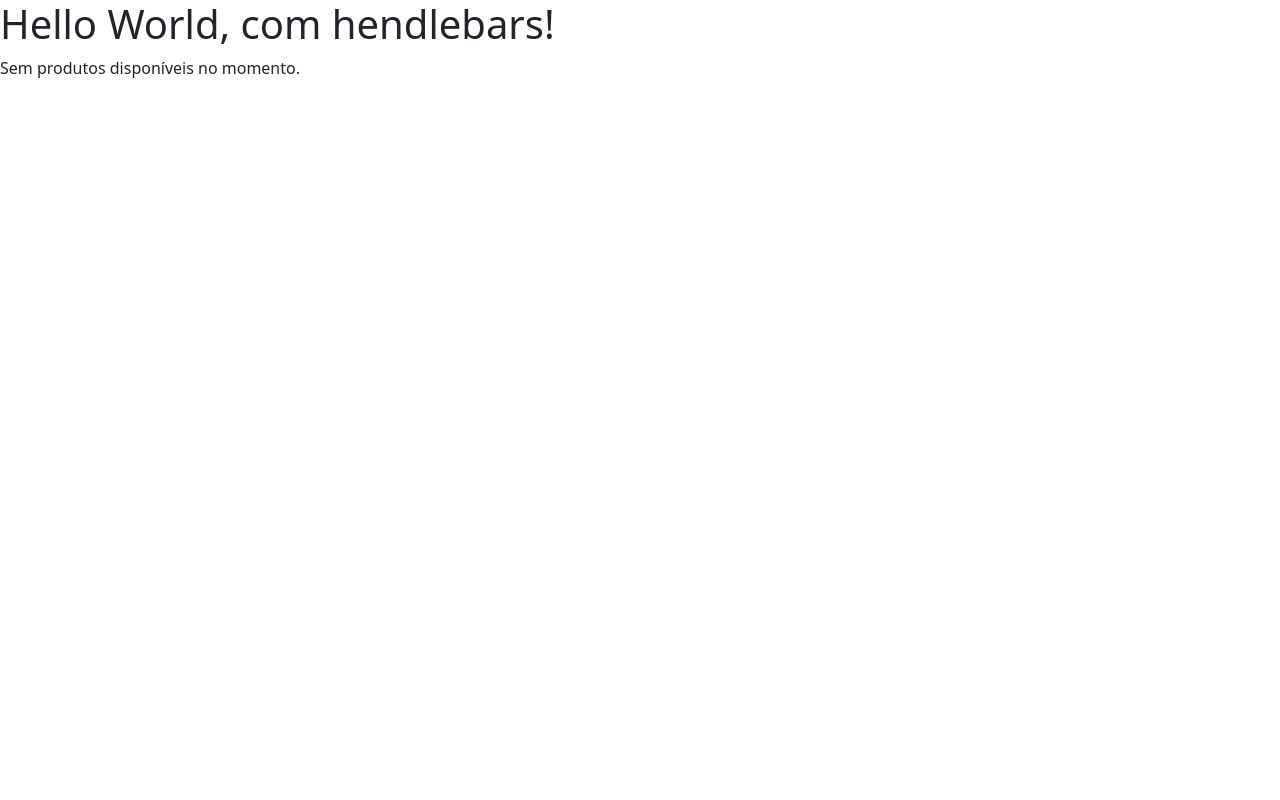
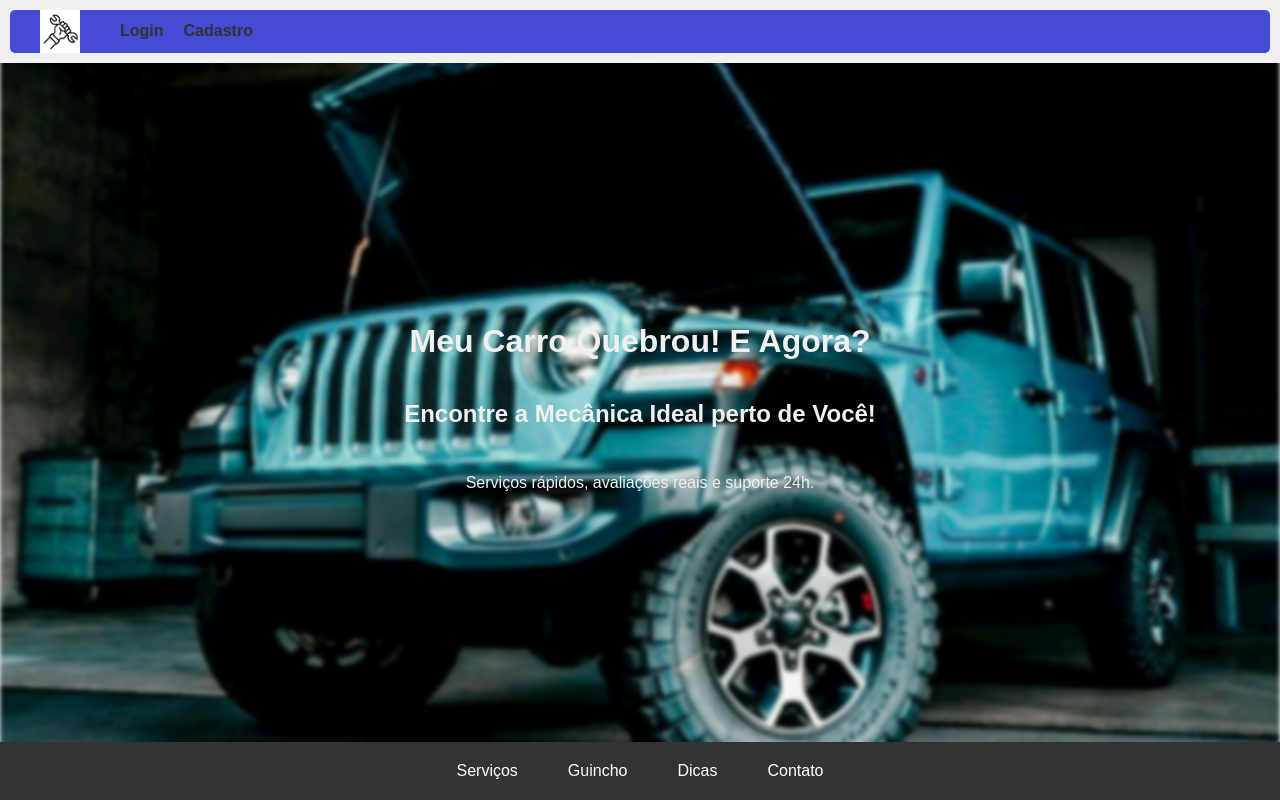
Before and after one commit to sepolhub/PROJETO_UC13, a Node server app: page / in a window 1280 px wide. Run offline with Node 20, Linux system fonts and the light colour scheme; data that the repository does not hold is empty; some libraries are stand-ins or nearby versions.

Commit message:
adição de html e css

```diff
--- a/app.js
+++ b/app.js
@@ -5,6 +5,7 @@ const {engine} = require ('express-handlebars');
 const mysql = require('mysql2');
 
 app.use('/bootstrap', express.static(__dirname + '/node_modules/bootstrap/dist'));
+app.use('/static', express.static(__dirname + '/static'));
 
 app.engine('handlebars', engine());
 app.set('view engine', 'handlebars');
--- /dev/null
+++ b/static/css/index1.css
@@ -0,0 +1,112 @@
+/* Estilos gerais */
+body {
+    font-family: sans-serif;
+    margin: 0;
+    display: flex;
+    flex-direction: column;
+    min-height: 100vh;
+    overflow: hidden;
+    color: #f0f0f0;
+}
+
+body::before {
+    content: "";
+    position: fixed;
+    top: 0;
+    left: 0;
+    width: 100vw;
+    height: 100vh;
+    background-image: url("/static/img/carro-quebrado.jpg");
+    background-size: cover;
+    background-repeat: no-repeat;
+    background-position: center center;
+    filter: blur(2px);
+    z-index: -1;
+    transform: translateZ(0);
+}
+
+header {
+    background-color: #f0f0f0;
+    padding: 10px;
+}
+
+
+.menu-principal {
+    list-style: none;
+    padding: 0px;
+    padding-left: 30px;
+    margin: 0;
+    display: flex;
+    align-items: center;
+    background-color: #464bd5;
+    border-radius: 5px;
+}
+
+.menu-principal li {
+    margin-left: 20px;
+    color: white;
+}
+
+.menu-principal a {
+    text-decoration: none;
+    color: #333;
+}
+
+.logo {
+    margin-right: 20px;
+}
+
+
+.secao-principal {
+    flex: 1;
+    padding: 20px;
+    text-align: center;
+    align-items: center;
+    flex-direction: column;
+    display: flex;
+    justify-content: center;
+}
+
+.secao-principal h1 {
+    font-size: 2em;
+    margin-bottom: 20px;
+
+}
+
+.secao-principal h2 {
+    font-size: 1.5em;
+    margin-bottom: 30px;
+}
+
+
+.rodape {
+    background-color: #333;
+    color: #fff;
+    padding: 20px;
+    text-align: center;
+}
+
+.menu-rodape {
+    list-style: none;
+    padding: 0;
+    margin: 0;
+    display: flex;
+    justify-content: center;
+    gap: 50px;
+}
+
+.link-rodape {
+    text-decoration: none;
+    color: #fff;
+}
+
+.rodape a:hover{
+
+    padding: 10px 20px;
+    background-color: #00ffea;
+    border: none;
+    border-radius: 50px;
+    cursor: pointer;
+    transition: background-color 0.3s ease;
+
+}
--- a/views/index.handlebars
+++ b/views/index.handlebars
@@ -1,25 +1,25 @@
-<!DOCTYPE html>
-<html lang="en">
-<head>
-    <meta charset="UTF-8">
-    <meta name="viewport" content="width=device-width, initial-scale=1.0">
-    <title>Document</title>
-</head>
-<body>
-    <h1>Hello World, com hendlebars!</h1>
 
-{{#if clientes.lenght}}
-    {{#each clientes}}
-    <div>
-        <h2>{{this.clientes}}</h2>
-        <p>nome: R$ {{this.nome}}</p>
-        <p>email: {{this.email}}</p>
-        <p>senha: {{this.senha}}</p>
-        <p>endereco: {{this.endereco}}</p>
-    </div>
-    {{/each}}
-{{else}}
-    <p>Sem produtos disponíveis no momento.</p>
-{{/if}}
-</body>
-</html>
+    <header>
+        <nav>
+            <ul class="menu-principal">
+                <img src="/static/img/mao_e_ferramenta.png" alt="Logo" width="40" class="logo">
+                <li><a href="pi_login.html" class=""><b>Login</b></a></li>
+                <li><a href="pi_cadastro.html" class=""><b>Cadastro</b></a></li>
+            </ul>
+        </nav>
+    </header>
+
+    <section class="secao-principal">
+        <h1>Meu Carro Quebrou! E Agora?</h1>
+        <h2>Encontre a Mecânica Ideal perto de Você!</h2>
+        <p>Serviços rápidos, avaliações reais e suporte 24h.</p>
+    </section>
+
+    <footer class="rodape">
+        <ul class="menu-rodape">
+            <li><a href="teste site-PI.html" class="link-rodape">Serviços</a></li>
+            <li><a href="#" class="link-rodape">Guincho</a></li>
+            <li><a href="#" class="link-rodape">Dicas</a></li>
+            <li><a href="#" class="link-rodape">Contato</a></li>
+        </ul>
+    </footer>
--- a/views/layouts/main.handlebars
+++ b/views/layouts/main.handlebars
@@ -4,7 +4,8 @@
     <meta charset="UTF-8">
     <meta name="viewport" content="width=device-width, initial-scale=1.0">
     <title>E-Commerce PC</title>
-    <link rel="stylesheet" href="bootstrap/css/bootstrap.min.css">
+    <!--<link rel="stylesheet" href="bootstrap/css/bootstrap.min.css">-->
+    <link rel="stylesheet" href="static/css/index1.css">
 </head>
 <body>
     {{{ body }}}
```
Also changed, not shown: index1.html (added, +35 -0 lines), static/img/carro-quebrado.jpg (added), static/img/istockphoto-1387759698-612x612.jpg (added), static/img/mao_e_ferramenta.png (added), static/img/oficina.jpg (added), static/js/script.js (added).
